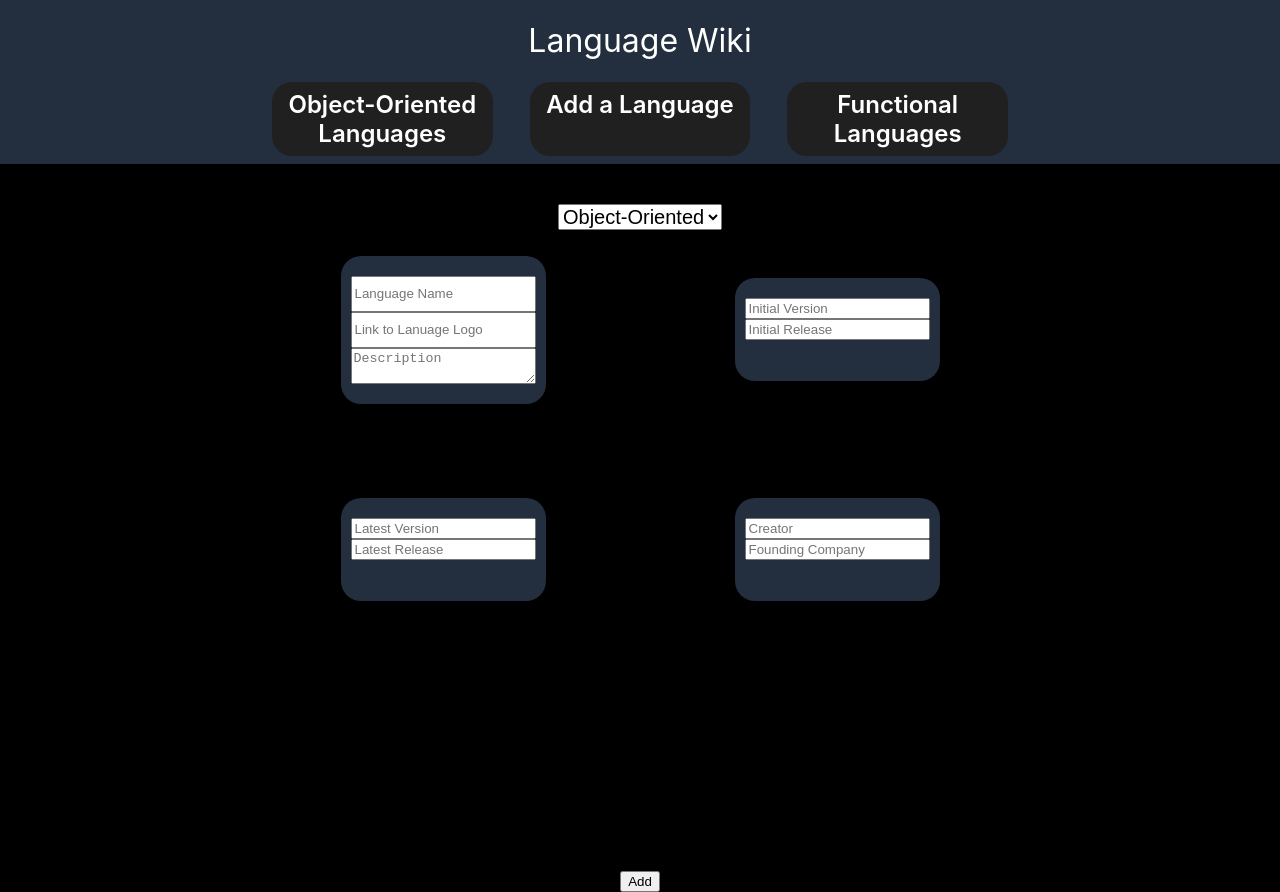
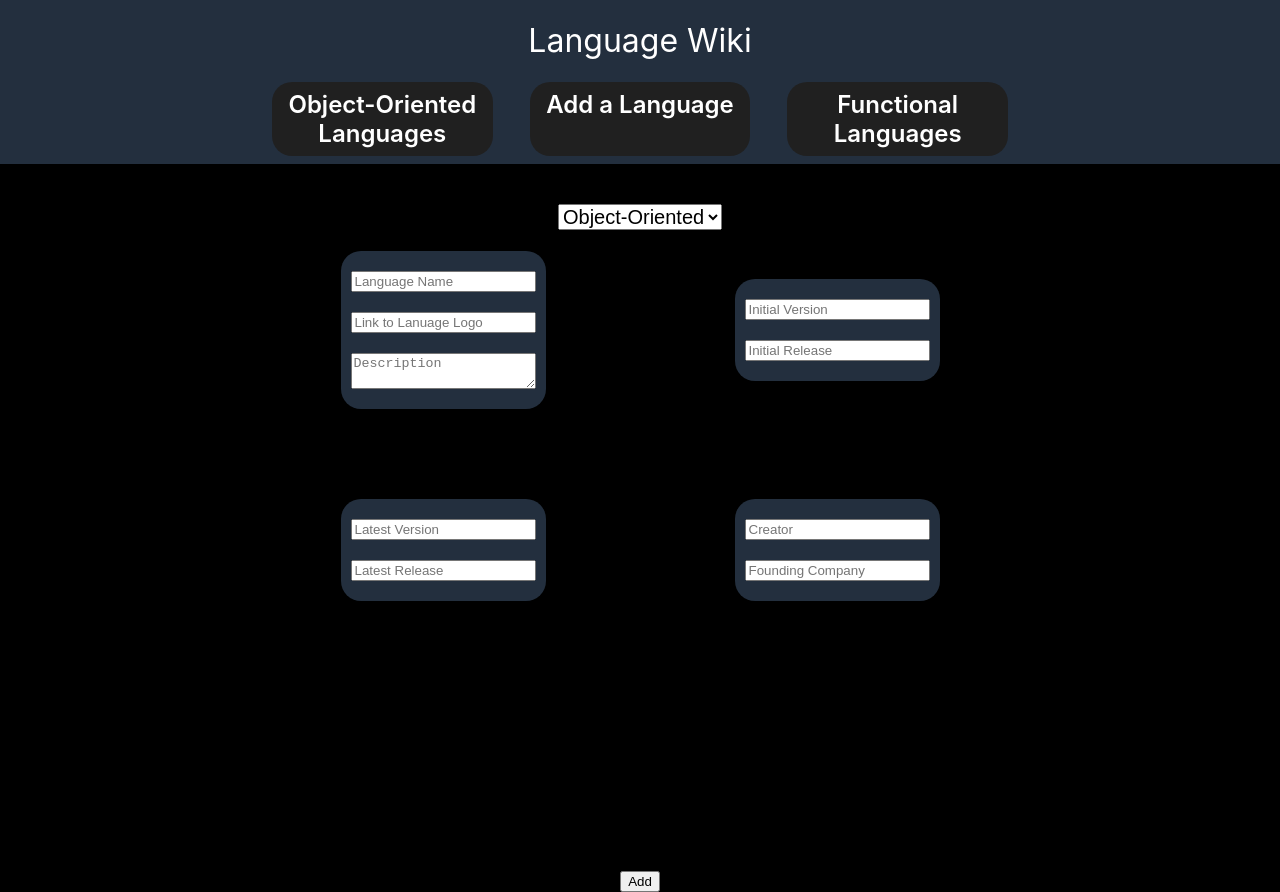
Before and after one commit to TheYearIsTwentyGX/phase-2-project, a React (Create React App) app: page /AddLanguage in a window 1280 px wide. Built offline with nearby package versions, Linux system fonts and the light colour scheme.

Commit message:
Added resize for textarea

```diff
--- a/src/Components/NewLangForm.js
+++ b/src/Components/NewLangForm.js
@@ -18,6 +18,12 @@ function NewLangForm({ addLang }) {
         //addLang(newLang, languageType);
         //e.target.reset();
     }
+    function checkForResize(e) {
+        if (e.target.value.length > 0) {
+            e.target.style.height = 'auto';
+            e.target.style.height = (e.target.scrollHeight) + 'px';
+        }
+    }
 
     return (
         <div className="NewLangForm">
@@ -32,7 +38,7 @@ function NewLangForm({ addLang }) {
                 <div>
                     <input name='name' type="text" placeholder="Language Name" />
                     <input name='image' type="text" placeholder="Link to Lanuage Logo" />
-                    <textarea name='description' type="text" placeholder="Description" />
+                    <textarea onInput={checkForResize} name='description' type="text" placeholder="Description" />
                 </div>
                 <div>
                     <input name='initialVersion' type="text" placeholder="Initial Version" />
--- a/src/Style/NewLangForm.css
+++ b/src/Style/NewLangForm.css
@@ -24,10 +24,10 @@ select {
     padding: 10px;
     padding-top: 0;
     border-radius: 20px;
-    height: fit-content;
     display: grid;
     padding-top: 20px;
     padding-bottom: 20px;
     grid-template-columns: 100%;
-    grid-template-rows: repeat(3, 1fr);
+    grid-template-rows: repeat(2, 1fr);
+    grid-gap: 20px;
 }
```
